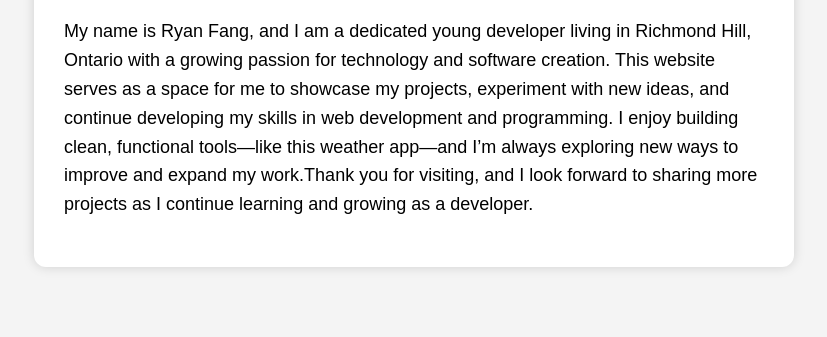
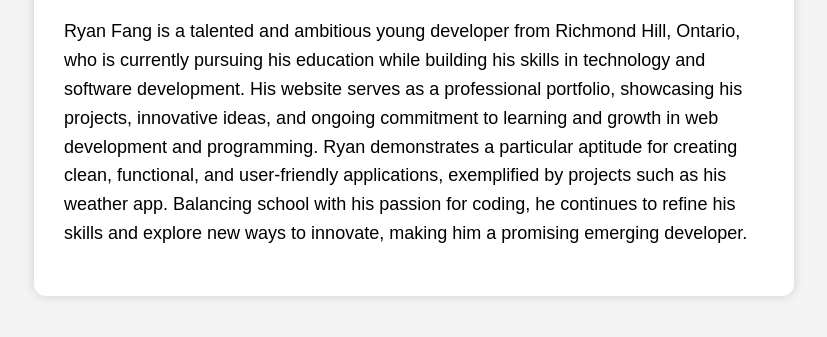
Before and after one commit to ryan0510f-creator/weather-forcast, a plain HTML site: page about.html in a window 1280 px wide. Shown: the part 131-468 px from the top of the page, without its empty margins (226-1053 px from the left). Drawn offline with Linux system fonts and the light colour scheme.

Commit message:
Revise about page content for clarity and professionalism
Updated the content to provide a more detailed and professional description of Ryan Fang's skills and background.

```diff
--- a/about.html
+++ b/about.html
@@ -38,13 +38,15 @@
 <div class="box">
     <h1>Ryan Fang</h1>
     <p>
-        My name is Ryan Fang, and I am a dedicated young developer living in Richmond Hill, Ontario
-        with a growing passion for technology and software creation. This website serves
-        as a space for me to showcase my projects, experiment with new ideas, and continue
-        developing my skills in web development and programming. I enjoy building clean,
-        functional tools—like this weather app—and I’m always exploring new ways to improve
-        and expand my work.Thank you for visiting, and I look forward to sharing more projects as I continue
-        learning and growing as a developer.
+    Ryan Fang is a talented and ambitious young developer from Richmond Hill,
+    Ontario, who is currently pursuing his education while building his skills
+    in technology and software development. His website serves as a professional
+    portfolio, showcasing his projects, innovative ideas, and ongoing commitment
+    to learning and growth in web development and programming. Ryan demonstrates
+    a particular aptitude for creating clean, functional, and user-friendly
+    applications, exemplified by projects such as his weather app. Balancing
+    school with his passion for coding, he continues to refine his skills and
+    explore new ways to innovate, making him a promising emerging developer.
     </p>
 </div>
 
```
